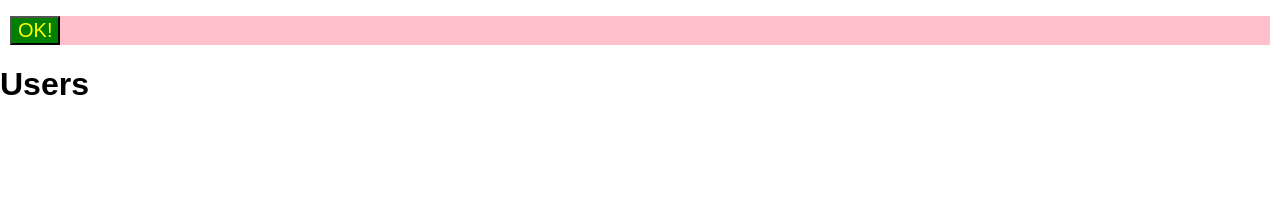
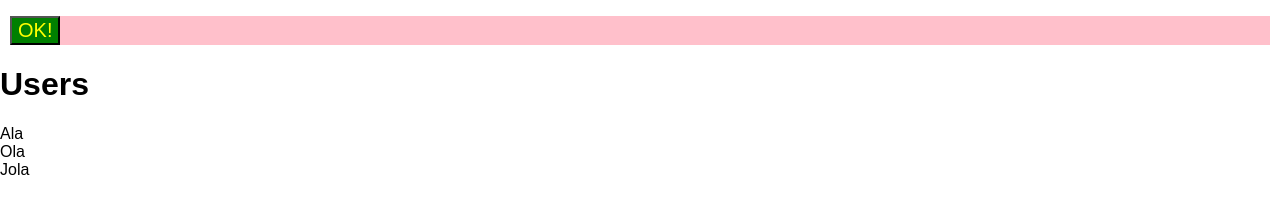
Before and after one commit to wojciechpaluch/react, a React (Create React App) app: page /Users in a window 1280 px wide. Shown: the part 170-384 px from the top of the page. Built offline with nearby package versions, Linux system fonts and the light colour scheme.

Commit message:
Added array

```diff
--- a/src/components/Users/index.js
+++ b/src/components/Users/index.js
@@ -1,11 +1,26 @@
 import React, {Component} from 'react';
 
 class Users extends Component {
+
+    constructor(props) {
+        super(props);
+        this.state = [{
+            name: 'Ala'
+        }, {
+            name: 'Ola'
+        }, {
+            name: 'Jola'
+        }];
+    }
+
 
     render() {
         return (
             <div>
                 <h1> Users </h1>
+                {this.state.map((users, index) => (
+                    <div key={index}>{users.name}</div>
+                ))}
             </div>
         );
     }
```
